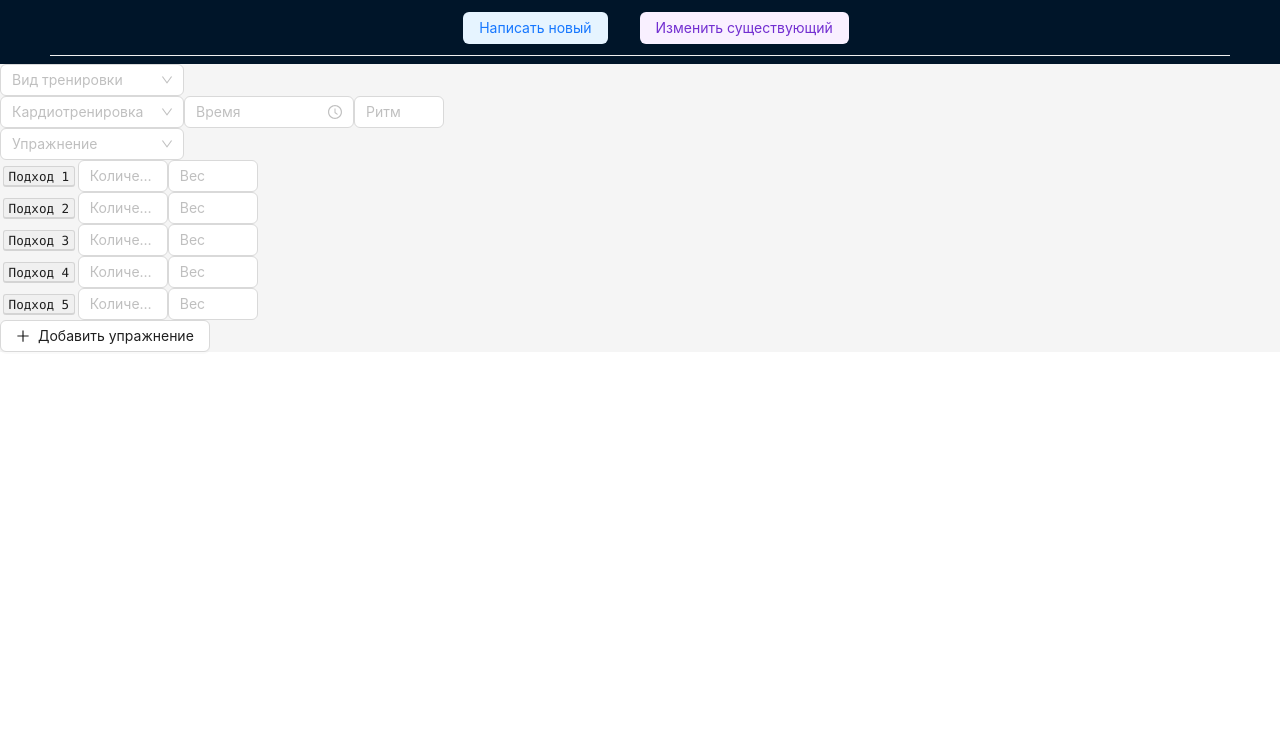
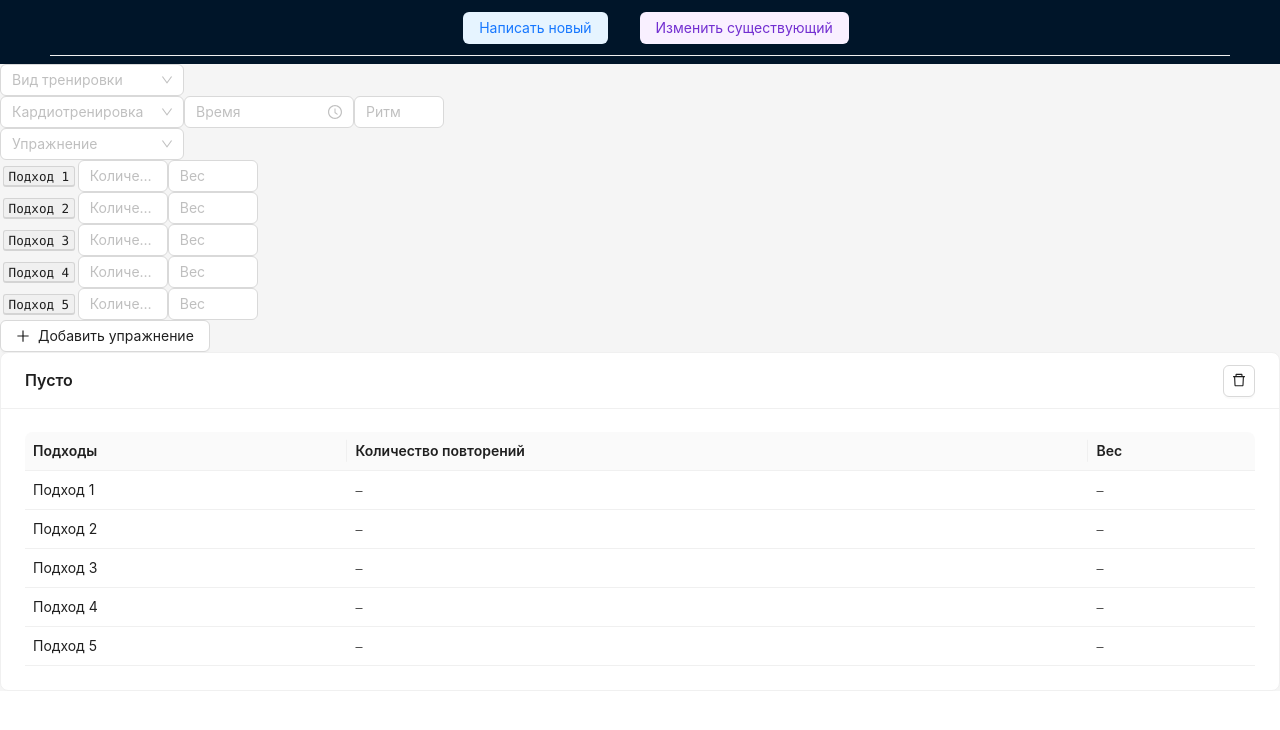
Before and after one commit to liahrothstein/workout.planner, a React (Vite) app: page /workout.planner/create in a window 1280 px wide. Both pictures are taken after typing "Sample", "Sample", "Sample", "Sample", "Sample", "Sample" into the empty fields and a click on the button "Добавить упражнение". Shown: the top 730 px of the page. Built offline with nearby package versions, Linux system fonts and the light colour scheme.

Commit message:
feat: add preliminary exercise cards

```diff
--- a/src/entities/index.ts
+++ b/src/entities/index.ts
@@ -1,2 +1,3 @@
 export { AddExercise } from './add-exercise';
 export { Cardio } from './cardio';
+export { PreliminaryExercise } from './preliminary-exercise';
--- /dev/null
+++ b/src/entities/preliminary-exercise/index.ts
@@ -0,0 +1 @@
+export { PreliminaryExercise } from './ui/PreliminaryExercise';
--- /dev/null
+++ b/src/entities/preliminary-exercise/model/preliminary-exercise.ts
@@ -0,0 +1,50 @@
+import type { Attempt } from "../../../shared/types/workout";
+
+export function titleCheck(exercise: string[] | null | undefined): string {
+    if (exercise) {
+        return (exercise[1])
+    } else {
+        return ('Пусто')
+    }
+};
+
+export const columns = [
+    {
+        title: 'Подходы',
+        dataIndex: 'attempts',
+        key: 'attempts',
+    },
+    {
+        title: 'Количество повторений',
+        dataIndex: 'times',
+        key: 'times',
+    },
+    {
+        title: 'Вес',
+        dataIndex: 'weight',
+        key: 'weight',
+    }
+];
+
+export function generateDataSource(attempts: Attempt[]) {
+    let tempArray = new Array();
+
+    function checkNumber(number: number | null): string {
+        if (number === null) {
+            return ('⎯')
+        } else {
+            return (`${number}`)
+        }
+    };
+
+    attempts.forEach((attempt) => {
+        tempArray.push({
+            key: `${attempt.number}`,
+            attempts: `Подход ${attempt.number}`,
+            times: checkNumber(attempt.times),
+            weight: checkNumber(attempt.weight)
+        })
+    });
+
+    return (tempArray);
+}
--- /dev/null
+++ b/src/entities/preliminary-exercise/ui/PreliminaryExercise.tsx
@@ -0,0 +1,30 @@
+import { Button, Card, Table } from 'antd';
+import { DeleteOutlined } from '@ant-design/icons';
+
+import { columns, generateDataSource, titleCheck } from '../model/preliminary-exercise';
+
+import type { Attempt } from '../../../shared/types/workout';
+
+import './PreliminaryExercise.scss';
+
+interface PreliminaryExerciseProps {
+    attempts: Attempt[],
+    exercise: string[] | null | undefined,
+    index: number
+};
+
+export function PreliminaryExercise({ attempts, exercise, index }: PreliminaryExerciseProps) {
+
+    return (
+        <Card
+            title={titleCheck(exercise)}
+            extra={<Button icon={<DeleteOutlined />} />}>
+            <Table
+                columns={columns}
+                dataSource={generateDataSource(attempts)}
+                pagination={false}
+                size='small'
+            />
+        </Card>
+    )
+}
--- a/src/features/fillData/ui/FillData.tsx
+++ b/src/features/fillData/ui/FillData.tsx
@@ -2,11 +2,18 @@ import { Cascader } from 'antd';
 
 import { AddExercise } from '@entities/add-exercise';
 import { Cardio } from '@entities/cardio';
+import { PreliminaryExercise } from '@entities/preliminary-exercise';
+
+import { useAppSelector } from '@store/hooks';
 import { trainingTypeCascaderProps } from '../model/fill-data';
+
+import type { ExerciseWithAttmepts } from '../../../shared/types/exercise';
 
 import './FillData.scss';
 
 export function FillData() {
+    const exercises: ExerciseWithAttmepts[] = useAppSelector((state) => (state.exercise));
+    console.log(exercises)
 
     return (
         <>
@@ -15,6 +22,15 @@ export function FillData() {
                 placeholder={trainingTypeCascaderProps.placeholder} />
             <Cardio />
             <AddExercise />
+            <div className="preliminaryExercises">
+                {exercises.map((exercise, index) => (
+                    <PreliminaryExercise
+                        key={index + 5}
+                        exercise={exercise.exercise}
+                        attempts={exercise.attempts}
+                        index={index} />
+                ))}
+            </div>
         </>
     )
 }
```
Also changed, not shown: src/entities/preliminary-exercise/ui/PreliminaryExercise.scss (added).
